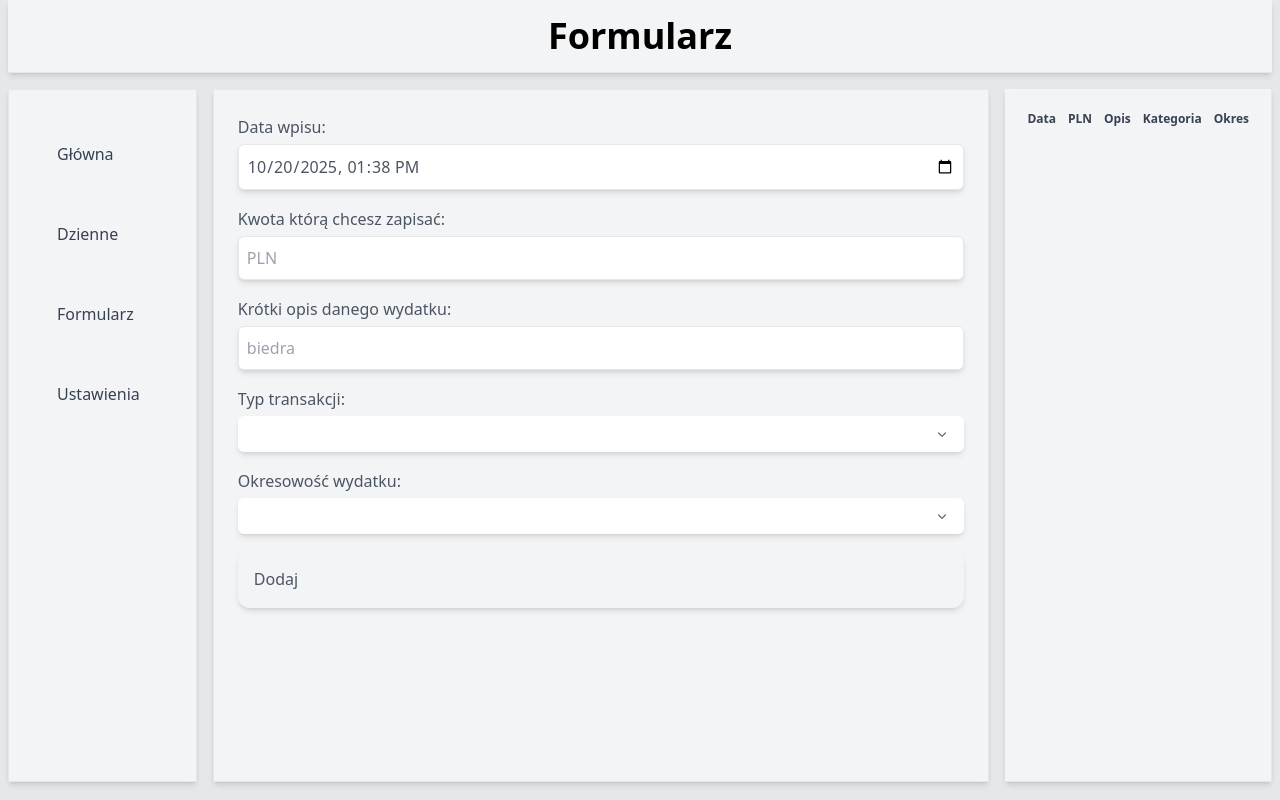
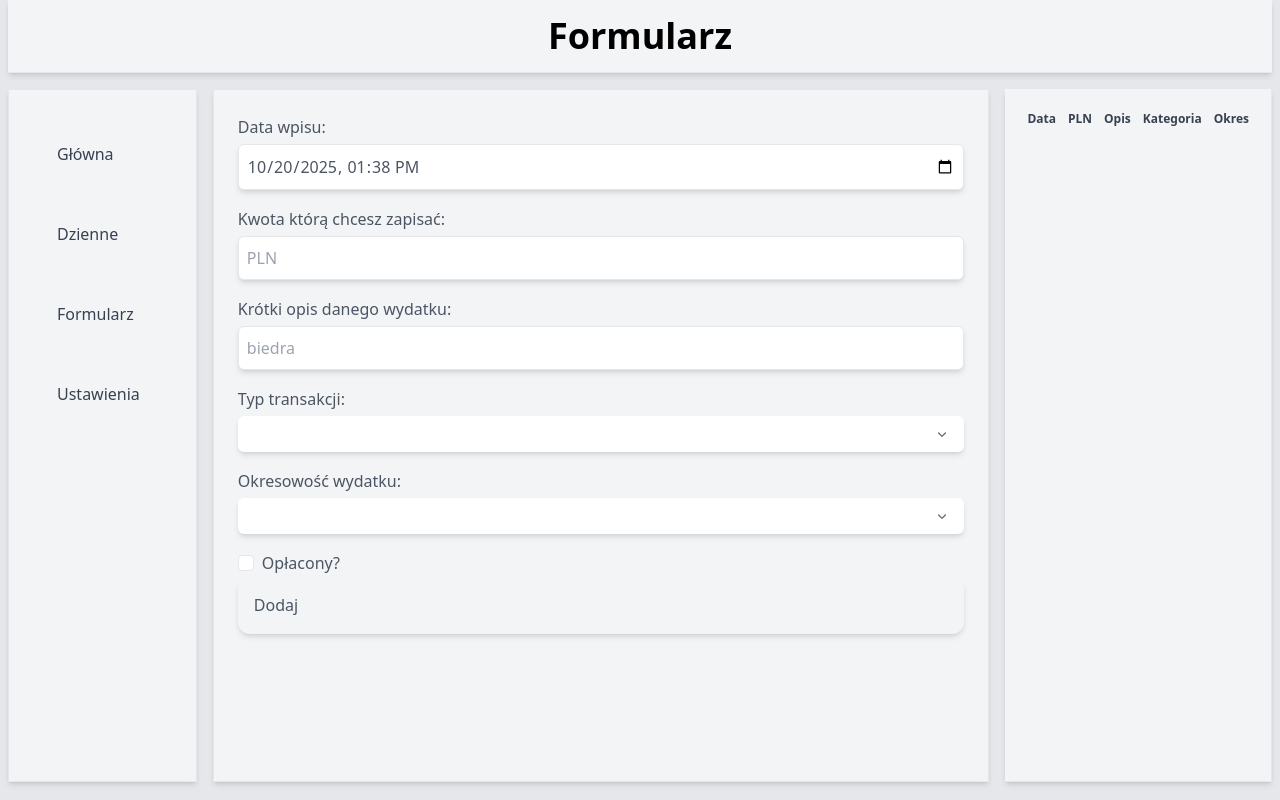
Before and after one commit to mariuszMarek/budzet_domowy, a React (Create React App) app: page /formularz in a window 1280 px wide. Built offline with nearby package versions, Linux system fonts and the light colour scheme.

Commit message:
dalsza praca na formularzem i drukowaniem wszystkich wydatkow

```diff
--- a/src/App.js
+++ b/src/App.js
@@ -1,55 +1,10 @@
-import LeftSideBar from "./elements/left_side_bar";
-import ElementyLewegoPaska from "./hooks/elementyLewegoPaska";
-import Naglowek from "./elements/header";
-import OstatnieWpisy from "./elements/ostatnie_wpisy";
-import { BrowserRouter, Routes, Route } from "react-router-dom";
-import { useState, useEffect, useMemo } from "react";
+import GlownaAplikacja from "./pages/glowna_aplikacja";
+import { BrowserRouter} from "react-router-dom";
 
 export default function App() {
-  const [wpisy, setWpisy] = useState([]);
-
-  const handlujDodanieWpisu = (nowyWpis) => {
-    // console.log("glowna baza zostala zaaktualizowana o nowy wpis")
-    // console.log(wpisy)
-    setWpisy((aktualniePrzechowaneWpisy) => [...aktualniePrzechowaneWpisy, nowyWpis]);
-  };
-
-  const elementyDoWypisania = useMemo( () =>{
-    return ElementyLewegoPaska(handlujDodanieWpisu, wpisy);
-  }, [wpisy])
-
-
   return (
-    // <div className="bg-gray-200 min-h-screen w-full grid grid-cols-[200px_1fr_250px] grid-rows-[100px_1fr_100px]">
-    <div className='bg-gray-200 min-h-screen w-full grid grid-cols-[auto_1fr_auto] grid-rows-[auto_1fr_auto]'>
-      <BrowserRouter>
-        <div className='row-start-1 px-6 bg-gray-100 shadow-md border-b border-gray-200 col-span-3 ml-2 mr-2'>
-          <Naglowek />
-        </div>
-        <div className='flex flex-row col-start-1 row-start-2 m-2 mt-4 w-full'>
-          <LeftSideBar elementyDoWypisania={elementyDoWypisania} />
-        </div>
-
-        {/* srodkowy ekran */}
-        <div
-          className='flex flex-col m-2 mt-4 row-start-2 col-start-2 bg-gray-100 shadow-md p-6 border border-gray-200
-        text-gray-600 leading-relaxed'
-        >
-          <Routes>
-            {elementyDoWypisania.map((elementy) => (
-              <Route path={`/${elementy.sciezka}`} element={elementy.nazwa_wyswietlana} />
-            ))}
-          </Routes>
-
-        </div>
-      </BrowserRouter>
-
-      {/* boczne meny */}
-      <div className='flex row-start-2 col-start-3 m-2 mt-4 bg-gray-100 border-r border-b border-gray-200 p-4 shadow-md text-gray-700 font-medium transition'>
-            <OstatnieWpisy wpisy={wpisy}/>
-      </div>
-      {/* stopak */}
-      <div className='ml-2 mr-2 mt-2 row-start-3 col-span-3 flex items-center justify-center bg-gray-100 border border-gray-200 text-sm text-gray-700'></div>
-    </div>
+    <BrowserRouter>
+      <GlownaAplikacja />
+    </BrowserRouter>
   );
 }
--- a/src/elements/tabela/cialo.js
+++ b/src/elements/tabela/cialo.js
@@ -2,6 +2,7 @@ export default function Cialo({ tablicaWierszy, tablicaKolumn }) {
   return (
     <tbody>
       {tablicaWierszy.map((wierszTablicy) => {
+        // console.log(tablicaWierszy)
         return (
           <tr key={wierszTablicy.klucz}>
             {tablicaKolumn.map((kolumna) => {
--- /dev/null
+++ b/src/hooks/checkbox.js
@@ -0,0 +1,31 @@
+import { useState } from 'react'
+import { Checkbox, Field, Label} from '@headlessui/react'
+import { CheckIcon } from '@heroicons/react/16/solid'
+
+export default function CustomCheckbox({nazwa, zaznaczony, gdyZmiana}) {
+    const handlujZmianeCheckboxa = (nowaWartoscBoolean) => {
+    const event = {
+      target: {
+        name: nazwa,
+        value: nowaWartoscBoolean,
+        type: 'check_box'
+      }
+    };
+    gdyZmiana(event);
+  };
+  return (
+    <Field className="flex items-center gap-2">
+      <Checkbox
+        checked={zaznaczony}
+        onChange={handlujZmianeCheckboxa}
+        className="group block size-4 rounded border bg-white data-checked:bg-blue-500"
+      >
+        <CheckIcon className="hidden size-4 fill-black group-data-checked:block" />
+        <svg className="stroke-white opacity-0 group-data-checked:opacity-100" viewBox="0 0 14 14" fill="none">
+          <path d="M3 8L6 11L11 3.5" strokeWidth={2} strokeLinecap="round" strokeLinejoin="round" />
+        </svg>
+      </Checkbox>
+      <Label>Opłacony?</Label>
+    </Field>
+  )
+}
--- a/src/hooks/formularze.js
+++ b/src/hooks/formularze.js
@@ -13,7 +13,6 @@ export const pola = [
   {
     name: "id_wpisu",
     id: "id_wpisu",
-    // value: crypto.randomUUID(),
     wartosc_domyslna: crypto.randomUUID(),
     type: "hidden",
   },
@@ -77,7 +76,7 @@ export const pola = [
     placeholder: "Częstotliwośc wpisu",
     dataMap: [
       { id: 1, wartosc: "Jednorazowo", nazwa: "okres_wpisu" },
-      { id: 2, wartosc: "Dziennie", nazwa: "okres_wpisu" },
+      { id: 2, wartosc: "Dzienny", nazwa: "okres_wpisu" },
       { id: 3, wartosc: "Tygodniowo", nazwa: "okres_wpisu" },
       { id: 4, wartosc: "Miesięcznie", nazwa: "okres_wpisu" },
       { id: 5, wartosc: "Kwartalnie", nazwa: "okres_wpisu" },
@@ -85,24 +84,31 @@ export const pola = [
       { id: 7, wartosc: "Rocznie", nazwa: "okres_wpisu" },
     ],
   },
+  {
+    name: "oplacony",
+    id: "oplacony",
+    label: "Opłacony?",
+    type:"check_box"
+  }
 ];
 
 const stanZero = Object.fromEntries(pola.map((pole) => [pole.name, ""]));
 const ustawStanZero = () => ({
   ...stanZero,
   id_wpisu: crypto.randomUUID(),
-
   dzien_wpisu: new Date(new Date().setHours(new Date().getHours() + czasLetni_Zimowy)).toISOString().slice(0, -8),
+  oplacony:true
 });
 
 export function useWydatek() {
   const [wydatek, setWydatek] = useState(ustawStanZero());
 
   const handlujZmiane = (e) => {
+    console.log(e);
     var { name = "", value = "" } = e?.target || {};
 
     if (name === "" || name === "") {
-      const { id = "", wartosc = "", nazwa ="" } = e || {};
+      const { id = "", wartosc = "", nazwa = "" } = e || {};
       value = wartosc;
       name = nazwa;
     }
--- a/src/pages/dodaj_wydatek_dzienny.js
+++ b/src/pages/dodaj_wydatek_dzienny.js
@@ -1,5 +1,6 @@
 import { pola, useWydatek, formatujKwote } from "../hooks/formularze";
 import CustomCombobox from "../hooks/combox";
+import CustomCheckbox from "../hooks/checkbox";
 
 export default function WydatekDzienny({ handlujDodanieWpisu }) {
   const { wydatek, setWydatek, handlujZmiane, zerujFormularz, handlujOnBlur } = useWydatek();
@@ -15,32 +16,31 @@ export default function WydatekDzienny({ handlujDodanieWpisu }) {
   };
 
   const kodHTML = (
-    <div className="flex flex-col gap-5 max-w">
+    <div className='flex flex-col gap-5 max-w'>
       <form onSubmit={dodajWpis} className=''>
         {pola.map((pole) => {
           const { datalist, wartosc_domyslna, label, ...atrybuty } = pole;
           const aktualnaWartosc = wydatek[atrybuty.name];
           if (atrybuty.type === "hidden") {
-            return (
-              <input
-                key={atrybuty.id}
-                value={aktualnaWartosc}
-                onChange={handlujZmiane}
-                name={atrybuty.name}
-                type='hidden'
-              />
-            );
+            return <input key={atrybuty.id} value={aktualnaWartosc} onChange={handlujZmiane} name={atrybuty.name} type='hidden' />;
           }
-          if (atrybuty.type === "list") {
-            // console.log(aktualnaWartosc)
+          else if (atrybuty.type === "list") {
+            // console.log(aktualnaWartosc);
             return (
               <div className='pb-4 flex flex-col' key={atrybuty.id}>
                 <label className='mb-1 font-medium' htmlFor={atrybuty.id}>
                   {label}:
                 </label>
-                <CustomCombobox daneDoListowania={atrybuty.dataMap} aktualneValue={aktualnaWartosc} gdyZmiana={handlujZmiane}/>
+                <CustomCombobox daneDoListowania={atrybuty.dataMap} aktualneValue={aktualnaWartosc} gdyZmiana={handlujZmiane} />
               </div>
             );
+          }
+          else if (atrybuty.type == "check_box") {
+            console.log(atrybuty.type)
+            console.log(aktualnaWartosc)
+            return (
+              <CustomCheckbox nazwa={atrybuty.name} zaznaczony={aktualnaWartosc} gdyZmiana={handlujZmiane} key={atrybuty.id}/>
+               )
           } else {
             return (
               <div key={atrybuty.id} className='pb-4 flex flex-col'>
--- /dev/null
+++ b/src/pages/glowna_aplikacja.js
@@ -0,0 +1,49 @@
+import LeftSideBar from "../elements/left_side_bar";
+import ElementyLewegoPaska from "../hooks/elementyLewegoPaska";
+import Naglowek from "../elements/header";
+import OstatnieWpisy from "../elements/ostatnie_wpisy";
+import { BrowserRouter, Routes, Route, useLocation } from "react-router-dom";
+import { useState, useEffect, useMemo } from "react";
+
+export default function GlownaAplikacja() {
+  const [wpisy, setWpisy] = useState([]);
+
+  const handlujDodanieWpisu = (nowyWpis) => {
+    setWpisy((aktualniePrzechowaneWpisy) => [...aktualniePrzechowaneWpisy, nowyWpis]);
+  };
+
+  const elementyDoWypisania = useMemo(() => {
+    return ElementyLewegoPaska(handlujDodanieWpisu, wpisy);
+  }, [wpisy]);
+
+  return (
+    // <div className="bg-gray-200 min-h-screen w-full grid grid-cols-[200px_1fr_250px] grid-rows-[100px_1fr_100px]">
+    <div className='bg-gray-200 min-h-screen w-full grid grid-cols-[auto_1fr_auto] grid-rows-[auto_1fr_auto]'>
+      <div className='row-start-1 px-6 bg-gray-100 shadow-md border-b border-gray-200 col-span-3 ml-2 mr-2'>
+        <Naglowek />
+      </div>
+      <div className='flex flex-row col-start-1 row-start-2 m-2 mt-4 w-full'>
+        <LeftSideBar elementyDoWypisania={elementyDoWypisania} />
+      </div>
+
+      {/* srodkowy ekran */}
+      <div
+        className='flex flex-col m-2 mt-4 row-start-2 col-start-2 bg-gray-100 shadow-md p-6 border border-gray-200
+        text-gray-600 leading-relaxed'
+      >
+        <Routes>
+          {elementyDoWypisania.map((elementy) => (
+            <Route path={`/${elementy.sciezka}`} element={elementy.nazwa_wyswietlana} />
+          ))}
+        </Routes>
+      </div>
+
+      {/* boczne meny */}
+      <div className='flex row-start-2 col-start-3 m-2 mt-4 bg-gray-100 border-r border-b border-gray-200 p-4 shadow-md text-gray-700 font-medium transition'>
+        <OstatnieWpisy wpisy={wpisy} />
+      </div>
+      {/* stopak */}
+      <div className='ml-2 mr-2 mt-2 row-start-3 col-span-3 flex items-center justify-center bg-gray-100 border border-gray-200 text-sm text-gray-700'></div>
+    </div>
+  );
+}
```
